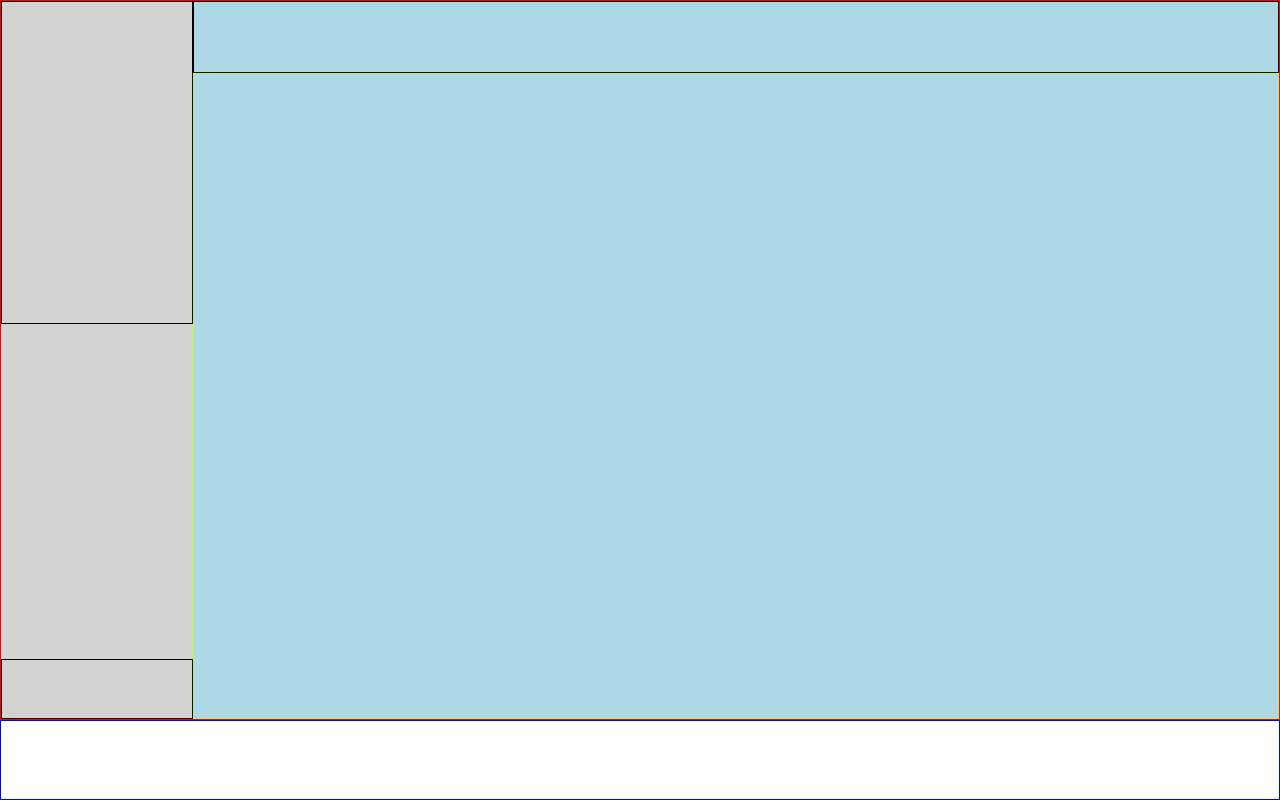
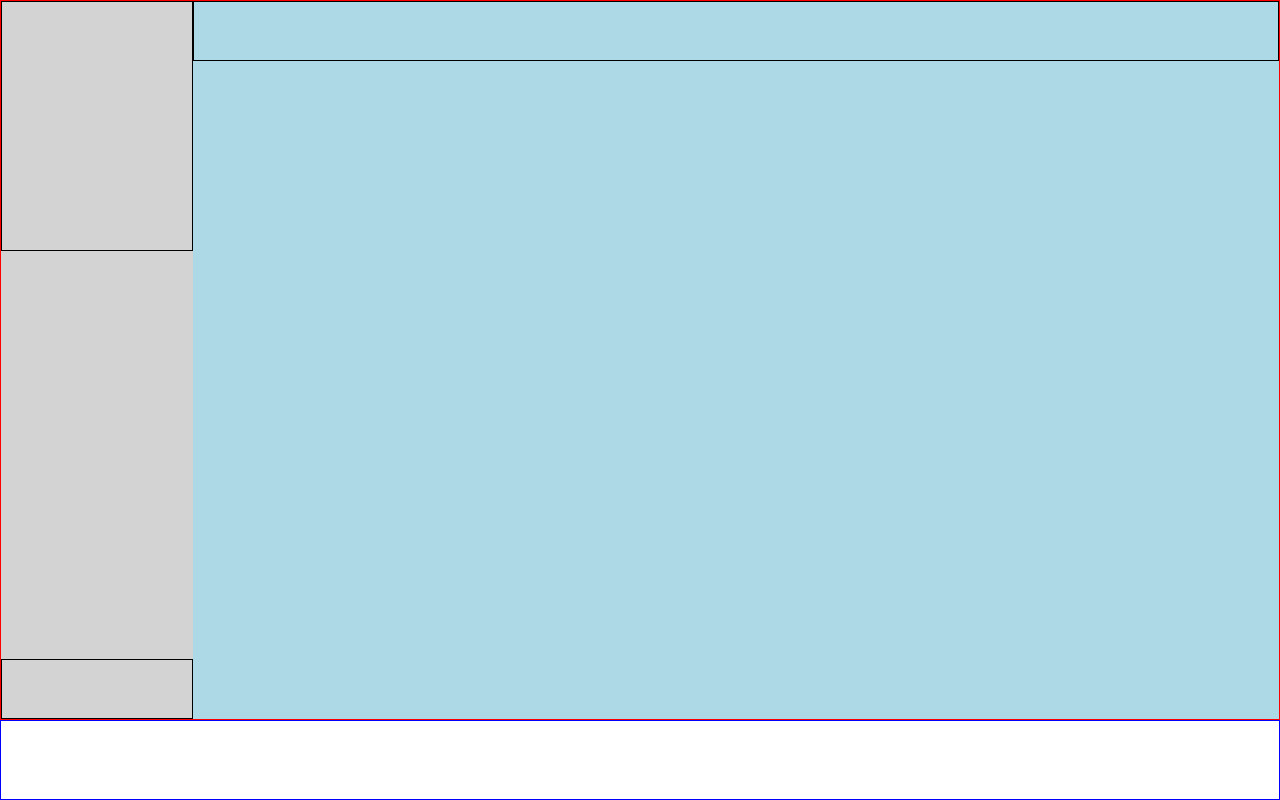
Before and after one commit to alessandro-baldassarre/html-css-spotifyweb, a plain HTML site: page index.html in a window 1280 px wide. Drawn offline with Linux system fonts and the light colour scheme.

Commit message:
changed height size of elements

```diff
--- a/css/style.css
+++ b/css/style.css
@@ -37,13 +37,16 @@ div.main-container .side-nav{
     height: 100%;
     flex-direction: column;
     justify-content: space-between;
+    min-height: 310px;
+
+
 
     background-color: lightgray
 }
 
 .side-nav-top{
     width: 100%;
-    height: 45%;
+    height: 250px;
 
     border: 1px solid black;
 }
@@ -51,6 +54,8 @@ div.main-container .side-nav{
 .side-nav-bottom{
     width: 100%;
     height: 60px;
+
+
 
     border: 1px solid black;
 }
@@ -65,14 +70,14 @@ div.main-container .main-content{
 
 .main-content-top-banner{
     width: 100%;
-    height: 10%;
+    height: 60px;
 
     border: 1px solid black;
 }
 
 .main-content-center{
     width: 100%;
-    height: 90%;
+    height: calc(100% - 60px)
 
     border: 1px solid greenyellow;
 }
@@ -83,6 +88,8 @@ div.main-container .main-content{
 div.footer-container{
     width: 100%;
     height: 80px;
+    z-index: 2;
+
 
     border: 1px solid blue;
 }
```
